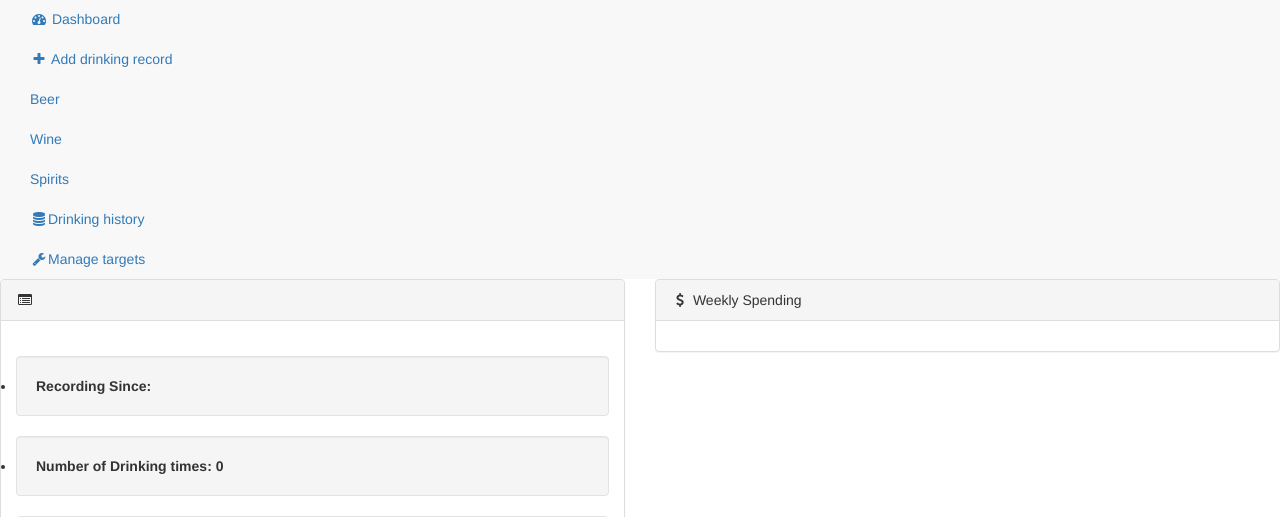
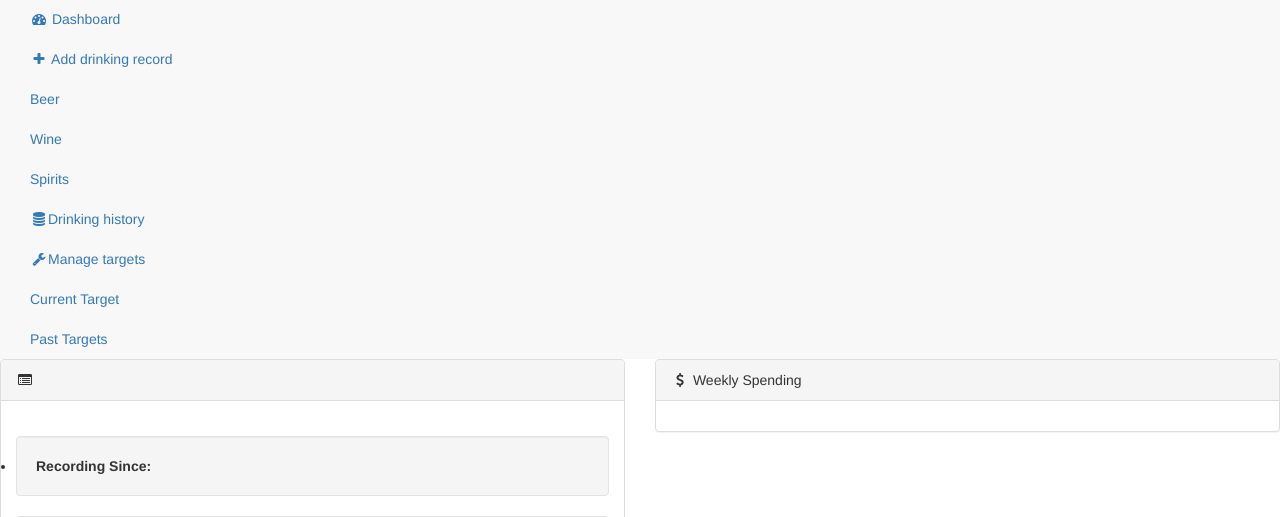
Before and after one commit to DornMontech/mon, a PHP site: page /dashboard/pages/index.php in a window 1280 px wide. Shown: the part 73-590 px from the top of the page. Run offline with PHP 8.4, Linux system fonts and the light colour scheme; the visitor is signed in with stand-in values (Sample User, id 1); data that the repository does not hold is empty; some libraries are stand-ins or nearby versions.

Commit message:
Update sidebar.php

```diff
--- a/dashboard/pages/sidebar.php
+++ b/dashboard/pages/sidebar.php
@@ -1,5 +1,6 @@
  <ul class="nav" id="side-menu">
-                        <li>
+
+    <li>
                             <a href="index.php"><i class="fa fa-dashboard fa-fw"></i> Dashboard</a>
                         </li>
                         <li>
@@ -23,6 +24,18 @@
                         </li>
 
 						 <li>
-                            <a href="targets.php"><i class="fa fa-wrench fa-fw"></i>Manage targets</a>
+                            <a href="#"><i class="fa fa-wrench fa-fw"></i>Manage targets<span class="fa arrow"></span></a>
+                            <ul class="nav nav-second-level">
+                                <li>
+                                    <a href="targets.php">Current Target</a>
+                                </li>
+                                <li>
+                                    <a href="pasttargets.php">Past Targets</a>
+                                </li>
+
+                            </ul>
+                            <!-- /.nav-second-level -->
                         </li>
-						</ul>
+
+
+</ul>
```
